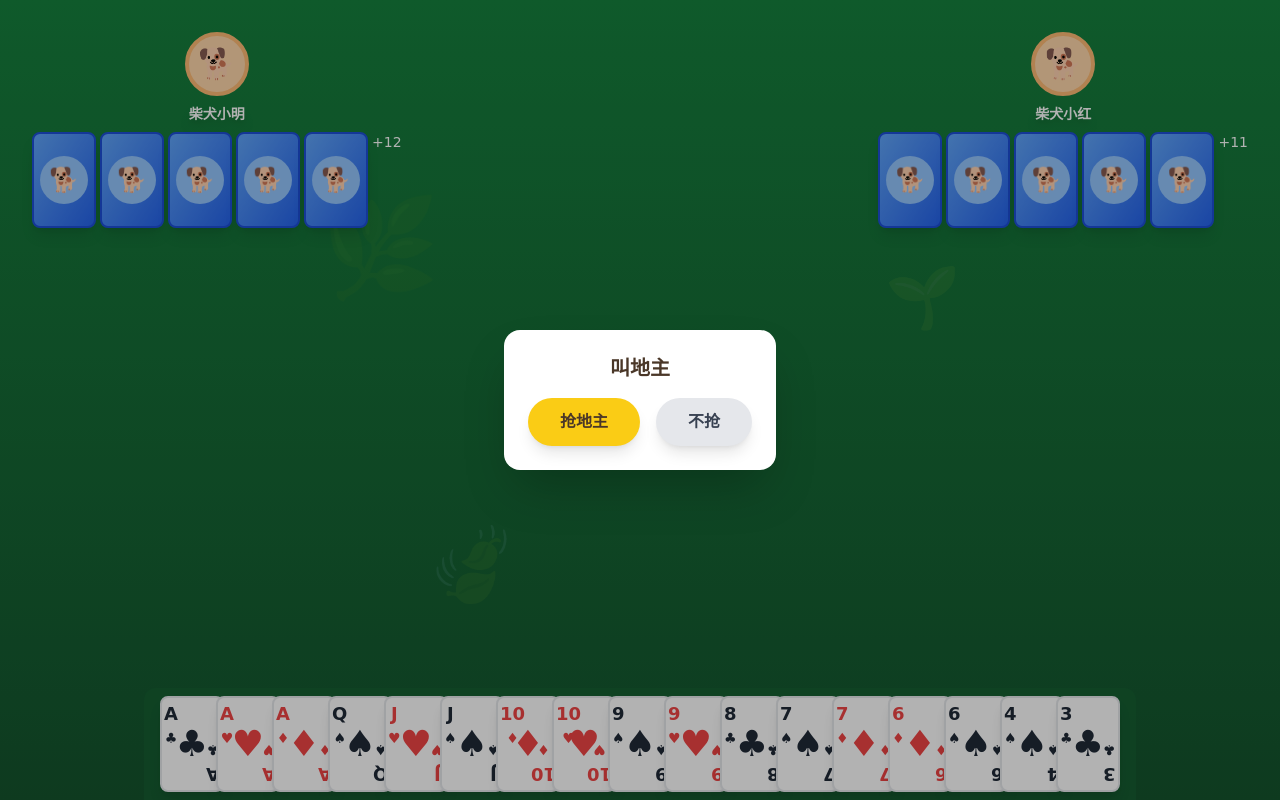
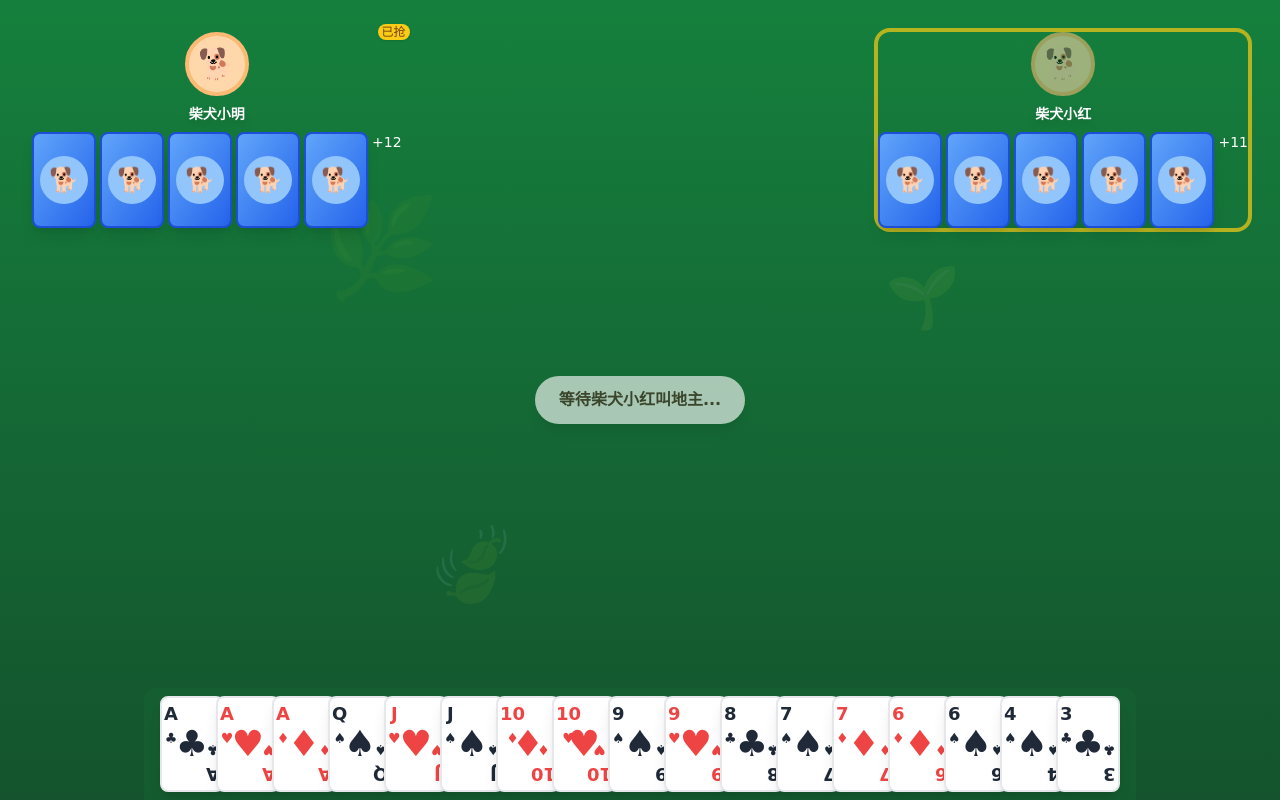
Before and after one commit to dkz359/dzz-douzizhu, a React (Vite) app: page / in a window 1280 px wide. Both pictures are taken after a click on the button "开始游戏". Built offline with nearby package versions, Linux system fonts and the light colour scheme; the HTML template or start-up script is replaced by a standard one.

Commit message:
feat: redesign lord grabbing with random start, first-grabber final decision, and identity display

```diff
--- a/src/components/AIPlayer.tsx
+++ b/src/components/AIPlayer.tsx
@@ -1,6 +1,6 @@
 import React from 'react'
 import { motion } from 'framer-motion'
-import { Player } from '../types'
+import { Player, GamePhase } from '../types'
 import { CardBack } from './Card'
 
 interface AIPlayerProps {
@@ -8,9 +8,11 @@ interface AIPlayerProps {
   isCurrentPlayer: boolean
   isLord: boolean
   position: 'left' | 'right'
+  grabStatus?: 'none' | 'grabbed' | 'passed'
+  gamePhase?: GamePhase
 }
 
-export function AIPlayer({ player, isCurrentPlayer, isLord, position }: AIPlayerProps) {
+export function AIPlayer({ player, isCurrentPlayer, isLord, position, grabStatus, gamePhase }: AIPlayerProps) {
   const positionClass = position === 'left'
     ? 'absolute left-8 top-8'
     : 'absolute right-8 top-8'
@@ -35,13 +37,19 @@ export function AIPlayer({ player, isCurrentPlayer, isLord, position }: AIPlayer
       </div>
 
       {/* 名字 */}
-      <div className="text-center">
+      <div className="text-center relative">
         <div className="text-white font-bold text-sm drop-shadow-lg">
           {player.name}
         </div>
-        {isLord && (
-          <div className="text-yellow-400 text-xs">地主</div>
-        )}
+        {isLord ? (
+          <div className="absolute -top-2 left-1/2 -translate-x-1/2 bg-yellow-400 text-yellow-900 text-xs font-bold px-2 py-0.5 rounded-full shadow-lg">
+            地主
+          </div>
+        ) : gamePhase === 'playing' ? (
+          <div className="absolute -top-2 left-1/2 -translate-x-1/2 bg-green-600 text-white text-xs px-2 py-0.5 rounded-full">
+            农民
+          </div>
+        ) : null}
       </div>
 
       {/* 手牌数量 */}
@@ -59,6 +67,18 @@ export function AIPlayer({ player, isCurrentPlayer, isLord, position }: AIPlayer
           <div className="text-white text-sm">+{player.hand.length - 5}</div>
         )}
       </div>
+
+      {/* Grab status indicators */}
+      {grabStatus === 'grabbed' && (
+        <div className="absolute -top-2 -right-2 bg-yellow-400 text-yellow-900 text-xs px-1 rounded-full shadow">
+          已抢
+        </div>
+      )}
+      {grabStatus === 'passed' && (
+        <div className="absolute -top-2 -right-2 bg-gray-400 text-white text-xs px-1 rounded-full">
+          不抢
+        </div>
+      )}
     </motion.div>
   )
 }
--- a/src/components/GameTable.tsx
+++ b/src/components/GameTable.tsx
@@ -63,7 +63,7 @@ export function GameTable() {
     }, 1000)
 
     return () => clearTimeout(timer)
-  }, [state.phase, state.currentPlayer, state, grabLord, passGrab, playCards, pass])
+  }, [state.phase, state.currentPlayer, state.settings.difficulty, state.lastPlayedPlayer, state.lastPlayedCards, grabLord, playCards, pass])
 
   const handlePlayCards = useCallback((cards: typeof state.players[0]['hand']) => {
     playCards('player', cards)
@@ -104,10 +104,24 @@ export function GameTable() {
       </div>
 
       {/* AI 玩家 - 左上 */}
-      <AIPlayer player={ai1} isCurrentPlayer={state.currentPlayer === 'ai1'} isLord={ai1.isLord} position="left" />
+      <AIPlayer
+  player={ai1}
+  isCurrentPlayer={state.currentPlayer === 'ai1'}
+  isLord={ai1.isLord}
+  position="left"
+  grabStatus={state.grabDecisions.ai1}
+  gamePhase={state.phase}
+/>
 
       {/* AI 玩家 - 右上 */}
-      <AIPlayer player={ai2} isCurrentPlayer={state.currentPlayer === 'ai2'} isLord={ai2.isLord} position="right" />
+      <AIPlayer
+  player={ai2}
+  isCurrentPlayer={state.currentPlayer === 'ai2'}
+  isLord={ai2.isLord}
+  position="right"
+  grabStatus={state.grabDecisions.ai2}
+  gamePhase={state.phase}
+/>
 
       {/* 底牌区 */}
       <div className="absolute top-1/3 left-1/2 transform -translate-x-1/2 -translate-y-1/2">
--- a/src/components/LandLordPanel.tsx
+++ b/src/components/LandLordPanel.tsx
@@ -48,7 +48,9 @@ export function LandLordPanel({ currentPlayer, onGrabLord, onPassGrab }: LandLor
         transition={{ duration: 1.5, repeat: Infinity }}
         className="bg-white/90 rounded-full px-6 py-3 shadow-lg"
       >
-        <span className="text-shiba-dark font-bold">等待其他人叫地主...</span>
+        <span className="text-shiba-dark font-bold">
+          等待{currentPlayer === 'ai1' ? '柴犬小明' : '柴犬小红'}叫地主...
+        </span>
       </motion.div>
     </div>
   )
--- a/src/engine/GameCore.ts
+++ b/src/engine/GameCore.ts
@@ -1,9 +1,6 @@
 import { Card, CardType, GameState, GameAction, Player, PlayerPosition } from '../types'
 import { createDeck, shuffleDeck } from './utils'
 import { identifyCardType, compareCardTypes } from './CardTypes'
-
-// 三轮抢地主 (0, 1, 2 = 共3轮)
-const MAX_GRAB_ROUNDS = 2
 
 // 初始玩家状态
 function createInitialPlayers(): Player[] {
@@ -27,37 +24,10 @@ export function createInitialState(): GameState {
     lastPlayedPlayer: null,
     winner: null,
     settings: { difficulty: 'normal' },
-    lordCandidate: null,
-    grabRound: 0,
-  }
-}
-
-// 处理抢地主轮次结束或继续
-function handleRoundEndOrAdvance(
-  state: GameState,
-  positions: PlayerPosition[],
-  setCandidate: boolean
-): GameState {
-  const nextPlayer = getNextPlayer(state.currentPlayer, positions)
-  const isRoundEnd = nextPlayer === positions[0]
-
-  if (isRoundEnd) {
-    if (state.grabRound >= MAX_GRAB_ROUNDS) {
-      const finalLord = state.lordCandidate || positions[0]
-      return confirmLord(state, finalLord)
-    }
-    return {
-      ...state,
-      ...(setCandidate ? { lordCandidate: state.currentPlayer } : {}),
-      currentPlayer: nextPlayer,
-      grabRound: state.grabRound + 1,
-    }
-  }
-
-  return {
-    ...state,
-    ...(setCandidate ? { lordCandidate: state.currentPlayer } : {}),
-    currentPlayer: nextPlayer,
+    firstGrabber: null,
+    lastGrabber: null,
+    grabDecisions: { player: 'none', ai1: 'none', ai2: 'none' },
+    grabPassCount: 0,
   }
 }
 
@@ -73,6 +43,9 @@ export function gameReducer(state: GameState, action: GameAction): GameState {
       const ai2Cards = deck.slice(34, 51)
       const bottomCards = deck.slice(51, 54)
 
+      const positions: PlayerPosition[] = ['player', 'ai1', 'ai2']
+      const randomStart = positions[Math.floor(Math.random() * 3)]
+
       return {
         ...state,
         phase: 'dealing',
@@ -85,12 +58,14 @@ export function gameReducer(state: GameState, action: GameAction): GameState {
         deck: [],
         bottomCards,
         lordPosition: null,
-        currentPlayer: 'player',
+        currentPlayer: randomStart,
         lastPlayedCards: null,
         lastPlayedPlayer: null,
         winner: null,
-        lordCandidate: null,
-        grabRound: 0,
+        firstGrabber: null,
+        lastGrabber: null,
+        grabDecisions: { player: 'none', ai1: 'none', ai2: 'none' },
+        grabPassCount: 0,
       }
     }
 
@@ -143,14 +118,73 @@ export function gameReducer(state: GameState, action: GameAction): GameState {
 
     case 'GRAB_LORD': {
       if (action.position !== state.currentPlayer) return state
+
       const positions = state.players.map(p => p.position)
-      return handleRoundEndOrAdvance(state, positions, true)
+      const nextPlayer = getNextPlayer(state.currentPlayer, positions)
+      const isRoundEnd = nextPlayer === state.firstGrabber
+
+      const newGrabDecisions = {
+        ...state.grabDecisions,
+        [action.position]: 'grabbed' as const
+      }
+
+      if (isRoundEnd && state.firstGrabber !== null) {
+        return { ...confirmLord(state, state.currentPlayer), grabDecisions: newGrabDecisions }
+      }
+
+      return {
+        ...state,
+        grabDecisions: newGrabDecisions,
+        firstGrabber: state.firstGrabber === null ? state.currentPlayer : state.firstGrabber,
+        lastGrabber: state.currentPlayer,
+        currentPlayer: nextPlayer,
+      }
     }
 
     case 'PASS_GRAB': {
       if (action.position !== state.currentPlayer) return state
+
       const positions = state.players.map(p => p.position)
-      return handleRoundEndOrAdvance(state, positions, false)
+      const nextPlayer = getNextPlayer(state.currentPlayer, positions)
+      const isRoundEnd = nextPlayer === state.firstGrabber
+
+      const newGrabDecisions = {
+        ...state.grabDecisions,
+        [action.position]: 'passed' as const
+      }
+
+      if (state.firstGrabber === null) {
+        const newPassCount = (state.grabPassCount || 0) + 1
+        if (newPassCount >= 3) {
+          // All players passed without anyone grabbing - restart dealing
+          const positions: PlayerPosition[] = ['player', 'ai1', 'ai2']
+          return {
+            ...state,
+            grabDecisions: { player: 'none', ai1: 'none', ai2: 'none' },
+            grabPassCount: 0,
+            currentPlayer: positions[Math.floor(Math.random() * 3)],
+          }
+        }
+        return {
+          ...state,
+          grabDecisions: newGrabDecisions,
+          grabPassCount: newPassCount,
+          currentPlayer: nextPlayer,
+        }
+      }
+
+      if (isRoundEnd) {
+        if (state.lastGrabber !== null && state.lastGrabber !== state.firstGrabber) {
+          return { ...confirmLord(state, state.lastGrabber), grabDecisions: newGrabDecisions }
+        }
+        return { ...confirmLord(state, state.firstGrabber), grabDecisions: newGrabDecisions }
+      }
+
+      return {
+        ...state,
+        grabDecisions: newGrabDecisions,
+        currentPlayer: nextPlayer,
+      }
     }
 
     case 'RESET_GAME': {
@@ -181,6 +215,10 @@ function confirmLord(state: GameState, lordPos: PlayerPosition): GameState {
     players: updatedPlayers,
     lordPosition: lordPos,
     currentPlayer: lordPos,
+    firstGrabber: null,
+    lastGrabber: null,
+    grabDecisions: { player: 'none', ai1: 'none', ai2: 'none' },
+    grabPassCount: 0,
   }
 }
 
--- a/src/types/index.ts
+++ b/src/types/index.ts
@@ -69,8 +69,10 @@ export interface GameState {
   lastPlayedPlayer: PlayerPosition | null // 上家出牌玩家
   winner: PlayerPosition | null
   settings: GameSettings
-  lordCandidate: PlayerPosition | null  // 候选地主
-  grabRound: number                      // 当前抢地主轮次 (0-2)
+  firstGrabber: PlayerPosition | null  // 第一个抢的玩家
+  lastGrabber: PlayerPosition | null   // 上一个抢的玩家
+  grabDecisions: Record<PlayerPosition, 'none' | 'grabbed' | 'passed'>  // 抢地主决定
+  grabPassCount: number  // 连续过牌次数（用于判断无人抢地主时重新发牌）
 }
 
 // 游戏动作
```
